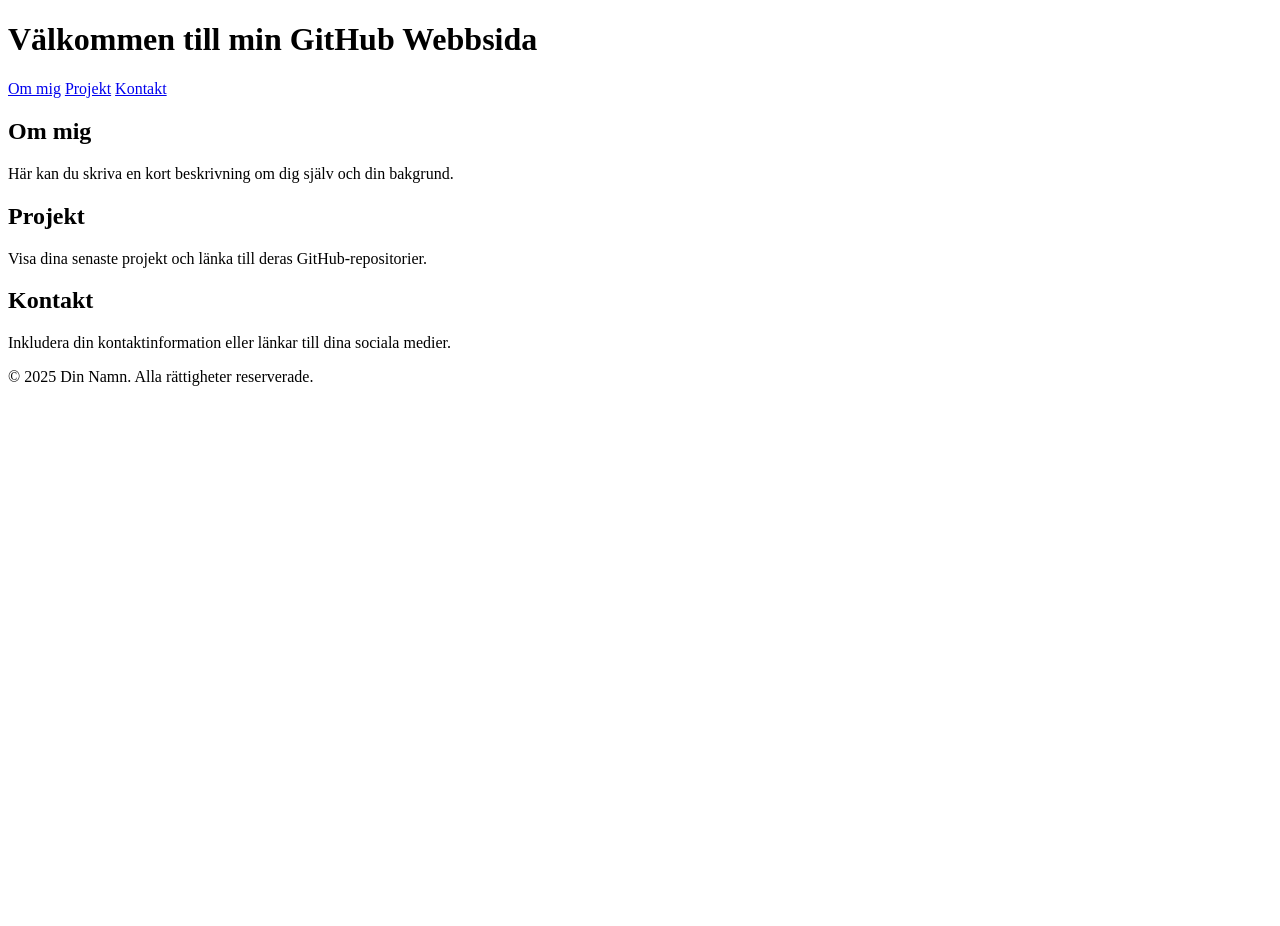
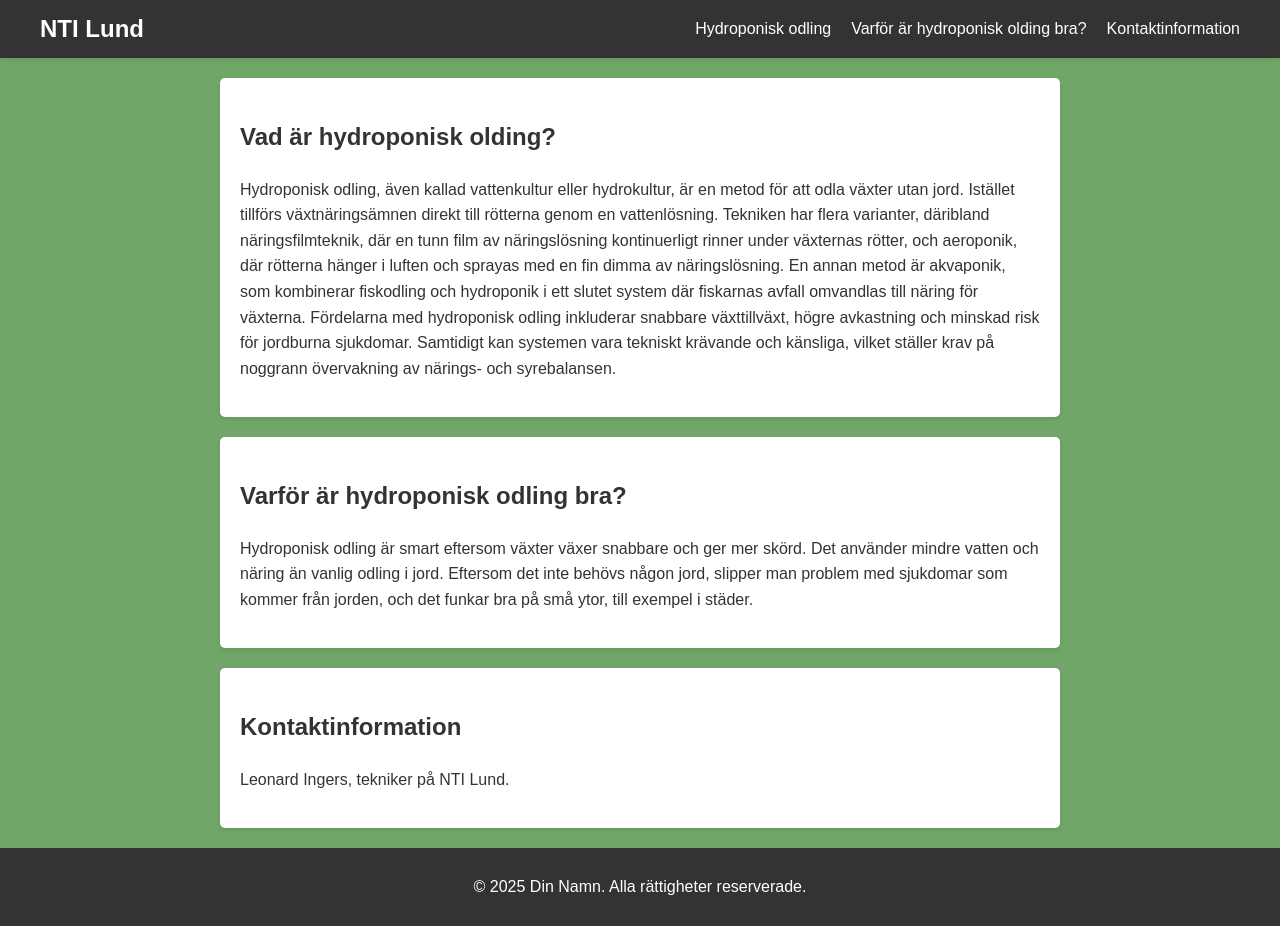
Before and after one commit to SigmaLeonard/hydroponisk-odling2, a plain HTML site: page index.html in a window 1280 px wide. Before the commit the page ends 800 px from the top, so only its background shows below. Drawn offline with Linux system fonts and the light colour scheme.

Commit message:
third commit

```diff
--- a/index.html
+++ b/index.html
@@ -8,25 +8,29 @@
 </head>
 <body>
     <header>
-        <h1>Välkommen till min GitHub Webbsida</h1>
+        <nav class="navbar">
+            <div class="container">
+                <a href="#" class="logo">NTI Lund</a>
+                <ul class="nav-links">
+                    <li><a href="#about">Hydroponisk odling</a></li>
+                    <li><a href="#projects">Varför är hydroponisk olding bra?</a></li>
+                    <li><a href="#contact">Kontaktinformation</a></li>
+                </ul>
+            </div>
+        </nav>
     </header>
-    <nav>
-        <a href="#about">Om mig</a>
-        <a href="#projects">Projekt</a>
-        <a href="#contact">Kontakt</a>
-    </nav>
     <main>
         <section id="about">
-            <h2>Om mig</h2>
-            <p>Här kan du skriva en kort beskrivning om dig själv och din bakgrund.</p>
+            <h2>Vad är hydroponisk olding?</h2>
+            <p>Hydroponisk odling, även kallad vattenkultur eller hydrokultur, är en metod för att odla växter utan jord. Istället tillförs växtnäringsämnen direkt till rötterna genom en vattenlösning. Tekniken har flera varianter, däribland näringsfilmteknik, där en tunn film av näringslösning kontinuerligt rinner under växternas rötter, och aeroponik, där rötterna hänger i luften och sprayas med en fin dimma av näringslösning. En annan metod är akvaponik, som kombinerar fiskodling och hydroponik i ett slutet system där fiskarnas avfall omvandlas till näring för växterna. Fördelarna med hydroponisk odling inkluderar snabbare växttillväxt, högre avkastning och minskad risk för jordburna sjukdomar. Samtidigt kan systemen vara tekniskt krävande och känsliga, vilket ställer krav på noggrann övervakning av närings- och syrebalansen.</p>
         </section>
         <section id="projects">
-            <h2>Projekt</h2>
-            <p>Visa dina senaste projekt och länka till deras GitHub-repositorier.</p>
+            <h2>Varför är hydroponisk odling bra?</h2>
+            <p>Hydroponisk odling är smart eftersom växter växer snabbare och ger mer skörd. Det använder mindre vatten och näring än vanlig odling i jord. Eftersom det inte behövs någon jord, slipper man problem med sjukdomar som kommer från jorden, och det funkar bra på små ytor, till exempel i städer.</p>
         </section>
         <section id="contact">
-            <h2>Kontakt</h2>
-            <p>Inkludera din kontaktinformation eller länkar till dina sociala medier.</p>
+            <h2>Kontaktinformation</h2>
+            <p>Leonard Ingers, tekniker på NTI Lund.</p>
         </section>
     </main>
     <footer>
--- a/styles.css
+++ b/styles.css
@@ -0,0 +1,77 @@
+/* Grundläggande stilar */
+body {
+    font-family: Arial, sans-serif;
+    margin: 0;
+    padding: 0;
+    line-height: 1.6;
+    background-color: #529248d0;
+    color: #333;
+}
+
+/* Navbar */
+.navbar {
+    background-color: #333;
+    color: white;
+    padding: 10px 0;
+    position: sticky;
+    top: 0;
+    width: 100%;
+    z-index: 1000;
+    box-shadow: 0 2px 5px rgba(0, 0, 0, 0.1);
+}
+
+.navbar .container {
+    display: flex;
+    justify-content: space-between;
+    align-items: center;
+    max-width: 1200px;
+    margin: 0 auto;
+    padding: 0 20px;
+}
+
+.navbar .logo {
+    font-size: 24px;
+    font-weight: bold;
+    color: white;
+    text-decoration: none;
+}
+
+.navbar .nav-links {
+    list-style: none;
+    margin: 0;
+    padding: 0;
+    display: flex;
+}
+
+.navbar .nav-links li {
+    margin-left: 20px;
+}
+
+.navbar .nav-links a {
+    text-decoration: none;
+    color: white;
+    font-size: 16px;
+    transition: color 0.3s ease;
+}
+
+.navbar .nav-links a:hover {
+    color: #ff6347;
+}
+
+/* Sektioner */
+section {
+    padding: 20px;
+    max-width: 800px;
+    margin: 20px auto;
+    background: white;
+    border-radius: 5px;
+    box-shadow: 0 2px 5px rgba(0, 0, 0, 0.1);
+}
+
+/* Footer */
+footer {
+    text-align: center;
+    padding: 10px 0;
+    background-color: #333;
+    color: white;
+}
```
